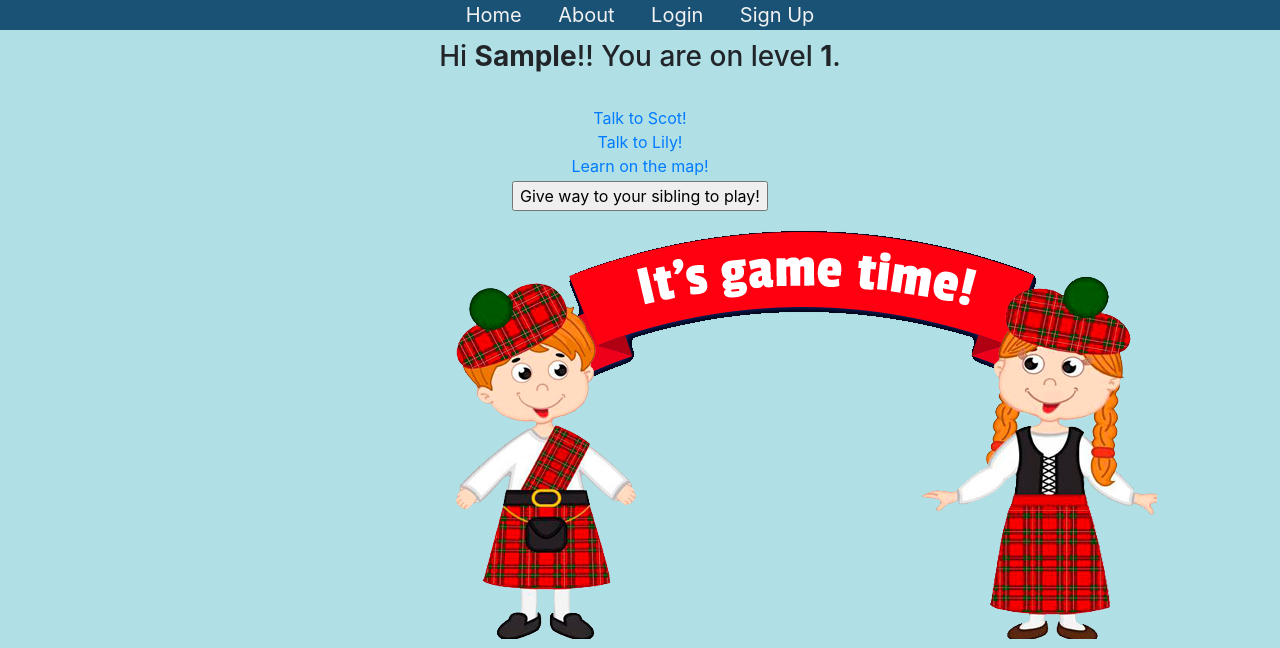
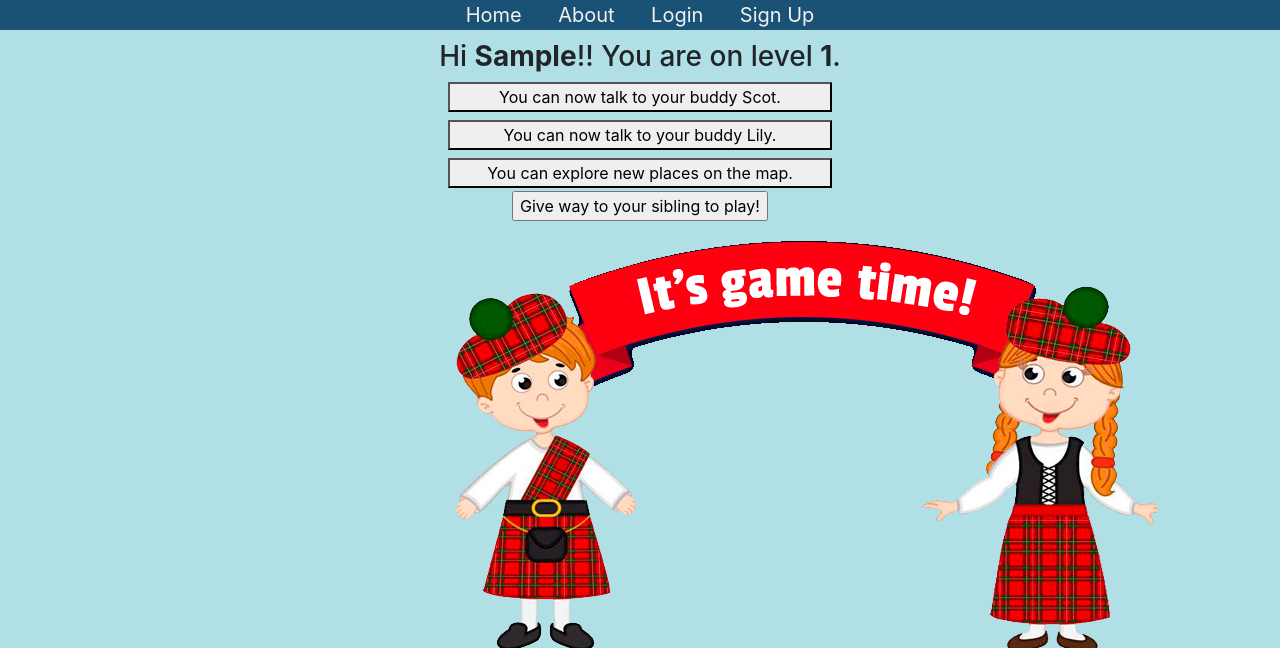
Before and after one commit to StBoyan/ExploreScotland, a Django app: template templates/explorescotland/children_area.html in a window 1280 px wide. Shown: the part 51-699 px from the top of the page. Run offline with Django 3.2, Linux system fonts and the light colour scheme; tables that the repository leaves empty hold one stand-in row (values such as "Sample post"); the template is opened without the code that fills it: values that come from a table or form of the project are taken from there, most other values are stand-ins (such as "Sample title", 1, 10 or a date in 2020); parts of the project's set-up code (start-up, migrations or seed data) failed here and were passed over; some libraries are stand-ins or nearby versions.

Commit message:
added buttons to the child_area

```diff
--- a/templates/explorescotland/children_area.html
+++ b/templates/explorescotland/children_area.html
@@ -31,12 +31,24 @@
       {% endfor %}
     {% endif %}
   {% else %}
-  <div class="child-info">
-    <h3> Hi <strong>{{ child_session }}</strong/>!! You are on level <strong>{{ level }}</strong>. </h3>
-    <br /><a href="{% url 'scot' %}">Talk to Scot!</a>
-    <br /><a href="{% url 'lily' %}">Talk to Lily!</a>
-    <br /><a href="{% url 'googlemap' %}">Learn on the map!</a>
-  </div>
+      <div class="child-info">
+      <h3> Hi <strong>{{ child_session }}</strong/>!! You are on level <strong>{{ level }}</strong>. </h3></div>
+
+      <div class="buttonforms">
+           <button type="button"class="button btn-btn-info btn-block"
+      onClick="location.href='{% url 'scot' %}'">
+      You can now talk to your buddy Scot.
+           </button>
+            <button type="button"class="button btn-btn-info btn-block"
+      onClick="location.href='{% url 'lily' %}'">
+      You can now talk to your buddy Lily.
+           </button>
+     <button type="button"class="button btn-btn-info btn-block"
+      onClick="location.href='{% url 'googlemap' %}'">
+      You can explore new places on the map.
+           </button>
+
+      </div>
   <div class="buttons">
     <form id="stop_child_session" method="post" action="{% url 'children_area' %}">
         <input type="hidden" name="child" value="end">
```
